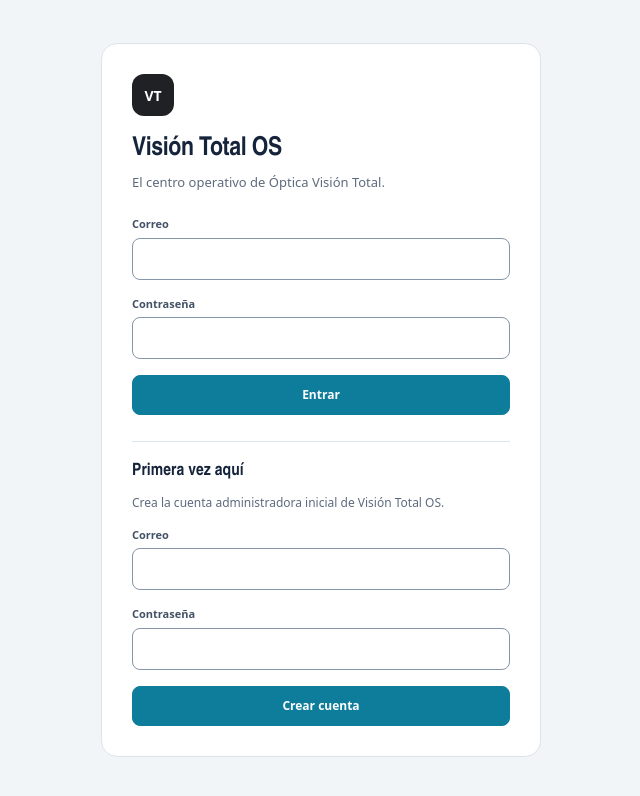
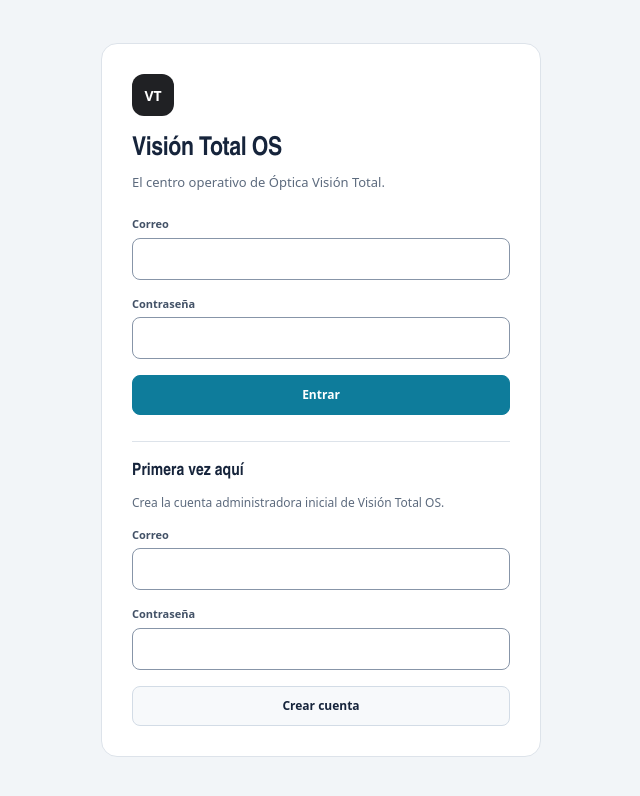
Before and after one commit to ifmarquezfarfan/vision-total-os, a Next.js app: page /login in a window 1280 px wide. Shown: the top 796 px of the page, without its empty margins (319-959 px from the left). Built offline with nearby package versions, Linux system fonts and the light colour scheme; no server answers.

Commit message:
style: preserve secondary button variants in forms

```diff
--- a/app/vision-total-theme.css
+++ b/app/vision-total-theme.css
@@ -158,10 +158,10 @@ input[type=checkbox],input[type=radio]{width:17px;height:17px;min-height:17px;ac
   transition:background .15s,border-color .15s,transform .15s
 }
 .btn:hover,button:hover{background:#eef2f6}
-.btn-primary,button[type=submit],.primary{
+.btn-primary,button[type=submit]:not(.btn-secondary):not(.btn-danger),.primary{
   background:var(--brand);border-color:var(--brand);color:#fff
 }
-.btn-primary:hover,button[type=submit]:hover,.primary:hover{
+.btn-primary:hover,button[type=submit]:not(.btn-secondary):not(.btn-danger):hover,.primary:hover{
   background:var(--brand-strong);border-color:var(--brand-strong);color:#fff
 }
 .btn-secondary{background:#f7f9fb;border-color:#d3dce6;color:var(--ink)}
```
